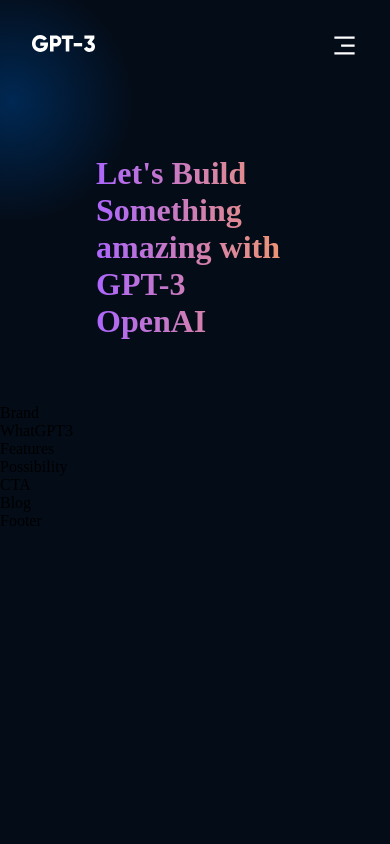
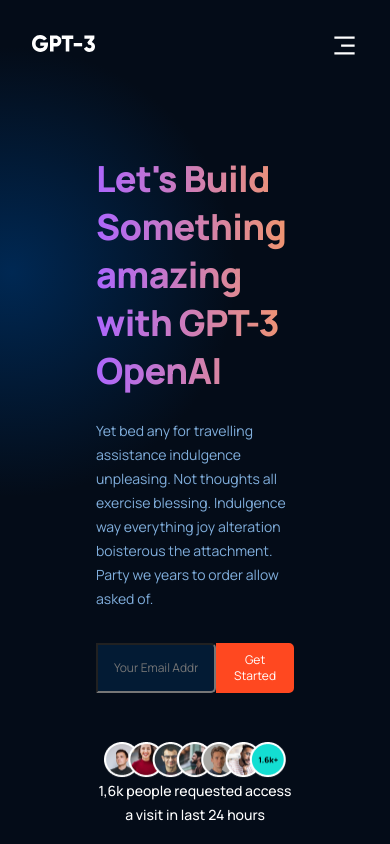
Before and after one commit to emmaguty/moderno, a React (Create React App) app: page / in a window 390 px wide. Shown: the top 844 px of the page. Built offline with nearby package versions, Linux system fonts and the light colour scheme.

Commit message:
Se corrigieron algunos errores de estilo y el responsive

```diff
--- a/src/containers/header/Header.jsx
+++ b/src/containers/header/Header.jsx
@@ -1,15 +1,28 @@
 import React from 'react';
 import './header.css';
+import people from '../../assets/people.png';
+import ai from '../../assets/ai.png';
 
 const Header = () => {
   return (
     <div className='gpt3__header section__padding' id="home">
       <div className='gpt3__header-content'>
         <h1 className="gradient__text">Let&apos;s Build Something amazing with GPT-3 OpenAI</h1>
+        <p>Yet bed any for travelling assistance indulgence unpleasing. Not thoughts all exercise blessing. Indulgence way everything joy alteration boisterous the attachment. Party we years to order allow asked of.</p>
+
           <div className='gpt3__header-content__input'>
+            <input type="email" placeholder='Your Email Address'/>
+            <button type='button'>Get Started</button>
+          </div>
 
+          <div className='gpt3__header-content__people'>
+            <img src={people} alt="people" />
+            <p>1,6k people requested access a visit in last 24 hours</p>
           </div>
       </div>
+      <div className='gpt3__header-image'>
+            <img src={ai} alt="ai" />
+          </div>
     </div>
   )
 }
--- a/src/containers/header/header.css
+++ b/src/containers/header/header.css
@@ -0,0 +1,174 @@
+.gpt3__header {
+    display: flex;
+    flex-direction: row;
+}
+
+.gpt3__header-content {
+    flex: 1;
+    display: flex;
+    justify-content: center;
+    align-items: flex-start;
+    /* Cada div se convierte en columna y esta arriba de uno del otro */
+    flex-direction: column;
+
+    margin-right: 5rem;
+}
+
+.gpt3__header-content h1 {
+    font-family: var(--font-family);
+    font-weight: 800;
+    font-size: 62px;
+    line-height: 75px;
+    /* Esta era la linea que evitaba que el titulo fuera responsive */
+    letter-spacing: -0.04rem;
+}
+
+.gpt3__header-content p {
+    font-family: var(--font-family);
+    font-weight: 400;
+    font-size: 20px;
+    line-height: 28px;
+    color: var(--color-text);
+
+    margin-top: 1.5rem;
+}
+
+/* Input and button email type */
+.gpt3__header-content__input {
+    width: 100%;
+    margin: 2rem 0 1rem;
+
+    display: flex;
+    flex-direction: row;
+}
+
+.gpt3__header-content__input input {
+    flex: 2;
+    width: 100%;
+    min-height: 50px;
+    font-family: var(--font-family);
+    font-weight: 400;
+    font-size: 20px;
+    line-height: 28px;
+    background: var(--color-footer);
+    border-radius: 2px solid var(--color-footer);
+    padding: 0 1rem;
+    outline: none;
+    color: white;
+
+    border-top-right-radius: 5px;
+    border-bottom-right-radius: 5px;
+}
+
+.gpt3__header-content__input button {
+    flex: 0.6;
+    width: 100%;
+    min-height: 50px;
+    font-family: var(--font-family);
+    font-weight: 400;
+    font-size: 20px;
+    line-height: 28px;
+    background: #ff4820;
+    border: 2px solid #ff4820;
+    padding: 0 1rem;
+    color: white;
+    cursor: pointer;
+    outline: none;
+
+    border-top-right-radius: 5px;
+    border-bottom-right-radius: 5px;
+}
+
+.gpt3__header-content__people {
+    width: 100%;
+    display: flex;
+    justify-content: flex-start;
+    align-items: center;
+    flex-direction: row;
+
+    margin-top: 2rem;
+}
+
+.gpt3__header-content__people img {
+    width: 182px;
+    height: 38px;
+}
+
+.gpt3__header-content__people p {
+    /* centrar el texto y separarlo de las imagenes */
+    margin: 0 0 0 1rem;
+    font-family: var(--font-family);
+    font-weight: 500;
+    font-size: 18px;
+    line-height: 38px;
+    color: white;
+    text-align: center;
+}
+
+/* Imagen de fondo */
+.gpt3__header-image {
+    flex: 1;
+    display: flex;
+    justify-content: center;
+    align-items: center;
+}
+
+/* Cambiar el tamaño de la imagen */
+.gpt3__header-image img {
+    width: 100%;
+    height: 100%;
+}
+
+@media screen and (max-width: 1050px) {
+    .gpt3__header {
+        flex-direction: column;
+    }
+
+    .gpt3__header-content {
+        margin: 0 0 3rem;
+    }
+}
+
+@media screen and (max-width: 650px) {
+    .gpt3__header-content h1 {
+        font-size: 12px;
+        line-height: 60px;
+    }
+
+    .gpt3__header-content p {
+        font-size: 16px;
+        line-height: 24px;
+    }
+
+    .gpt3__header-content__people {
+        flex-direction: column;
+    }
+
+    .gpt3__header-content__people p {
+        margin: 0;
+    }
+
+    .gpt3__header-content__input input,
+    .gpt3__header-content__input button {
+        font-size: 16px;
+        line-height: 24px;
+    }
+}
+
+@media screen and (max-width: 490px) {
+    .gpt3__header-content h1 {
+        font-size: 36px;
+        line-height: 48px;
+    }
+
+    .gpt3__header-content p {
+        font-size: 14px;
+        line-height: 24px;
+    }
+
+    .gpt3__header-content__input input,
+    .gpt3__header-content__input button {
+        font-size: 12px;
+        line-height: 16px;
+    }
+}
```
